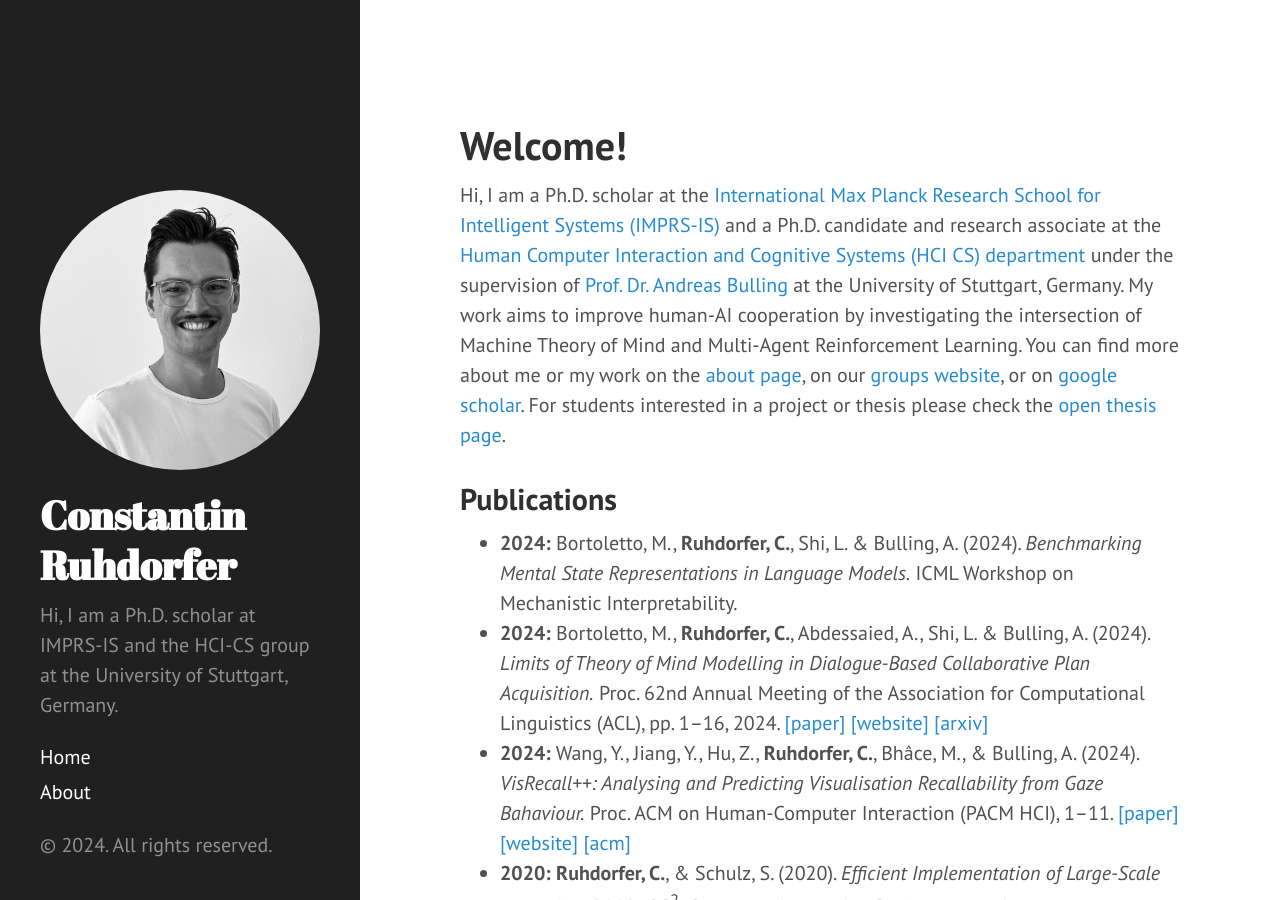
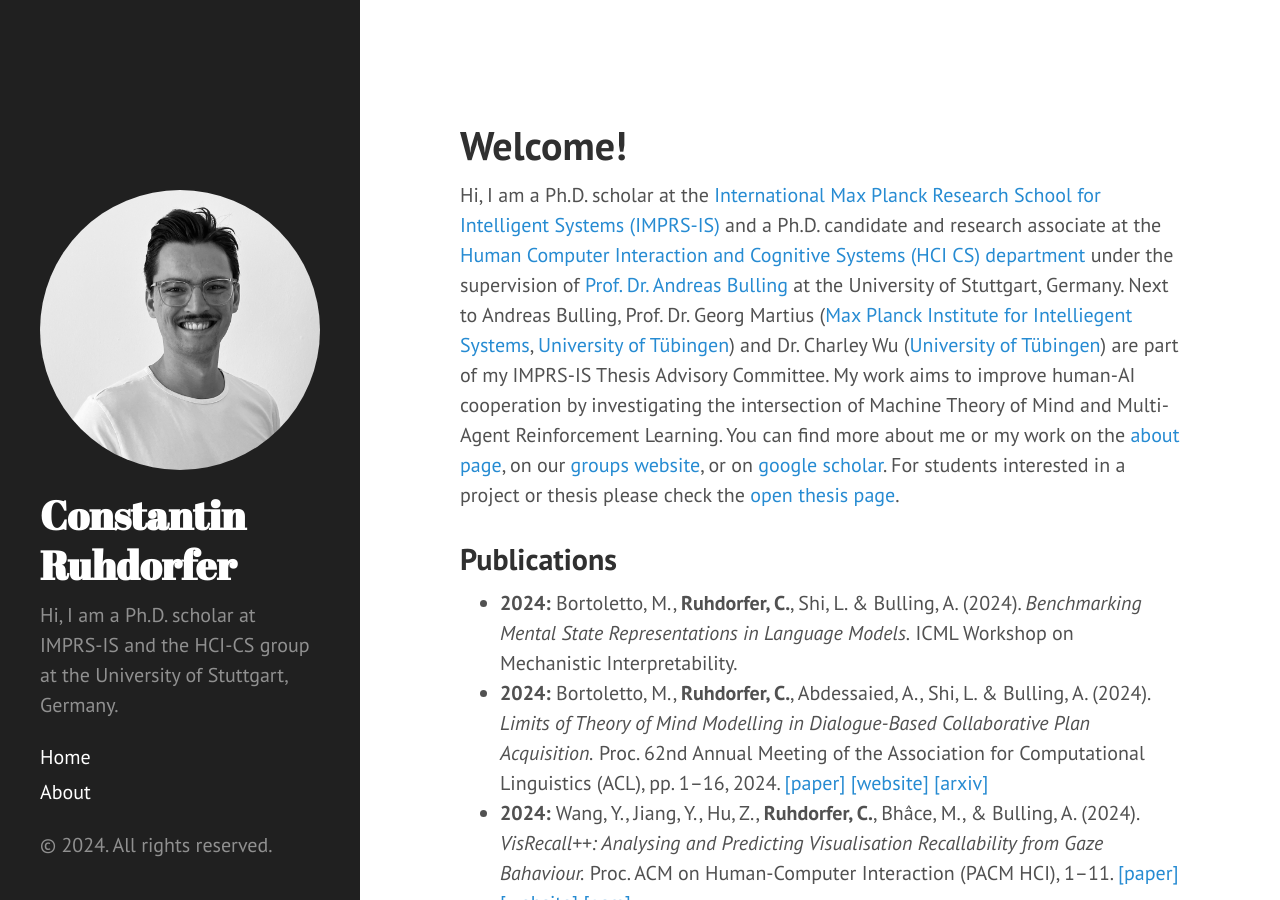
Before and after one commit to ConstantinRuhdorfer/constantinruhdorfer.github.io, a Jekyll site: the page built from index.html, in a window 1280 px wide and 900 px high. Built offline with Jekyll 4.4.1, drawn with Linux system fonts in a browser that asks for light colours; the list of posts is cut into pages by our own code.

Commit message:
Update index.html

```diff
--- a/index.html
+++ b/index.html
@@ -6,6 +6,7 @@ title: Home
 <h1 class="post-title">Welcome!</h1>
 
 Hi, I am a Ph.D. scholar at the <a href="https://imprs.is.mpg.de"> International Max Planck Research School for Intelligent Systems (IMPRS-IS)</a> and a Ph.D. candidate and research associate at the <a href="https://www.perceptualui.org/">Human Computer Interaction and Cognitive Systems (HCI CS) department</a> under the supervision of <a href="https://www.perceptualui.org/people/bulling/">Prof. Dr. Andreas Bulling</a> at the University of Stuttgart, Germany.
+Next to Andreas Bulling, Prof. Dr. Georg Martius (<a href="https://is.mpg.de/person/gmartius">Max Planck Institute for Intelliegent Systems</a>, <a href="https://uni-tuebingen.de/fakultaeten/mathematisch-naturwissenschaftliche-fakultaet/fachbereiche/informatik/lehrstuehle/distributed-intelligence/team/prof-dr-georg-martius/">University of Tübingen</a>) and Dr. Charley Wu (<a href="https://uni-tuebingen.de/en/research/core-research/cluster-of-excellence-machine-learning/research/research/cluster-research-groups/research-groups/human-and-machine-cognition/">University of Tübingen</a>) are part of my IMPRS-IS Thesis Advisory Committee.
 My work aims to improve human-AI cooperation by investigating the intersection of Machine Theory of Mind and Multi-Agent Reinforcement Learning.
 
 You can find more about me or my work on the <a href="{{ site.baseurl }}about">about page</a>, on our <a href="https://www.perceptualui.org/people/ruhdorfer/">groups website</a>, or on <a href="https://scholar.google.de/citations?user=Bb4aplwAAAAJ&hl=de">google scholar</a>.
```
